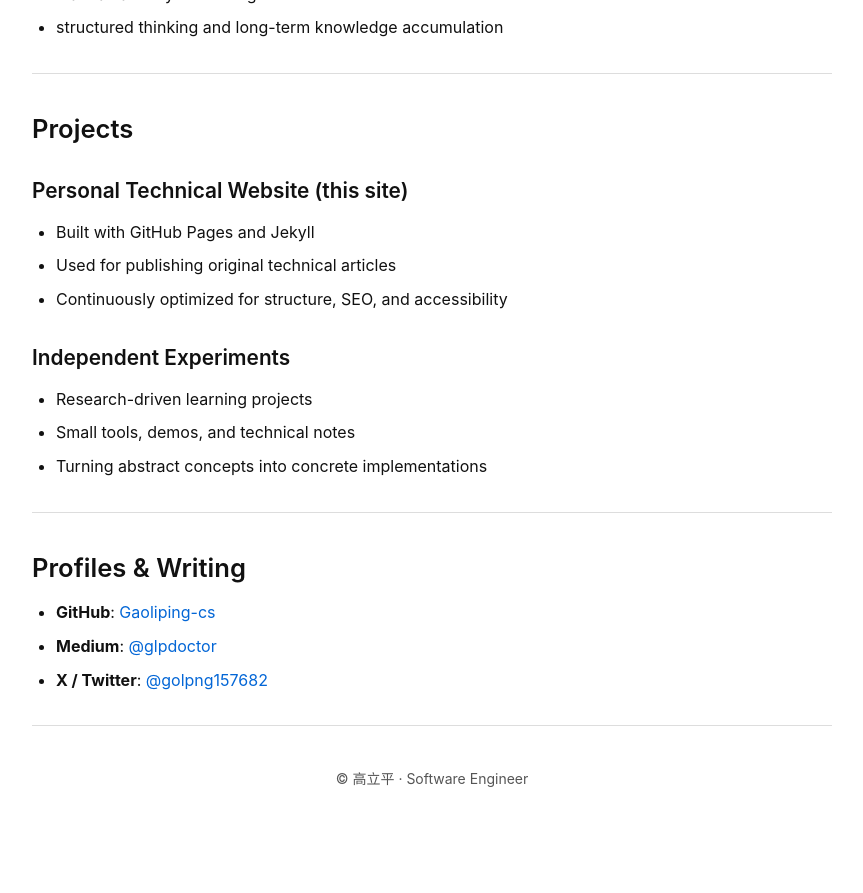
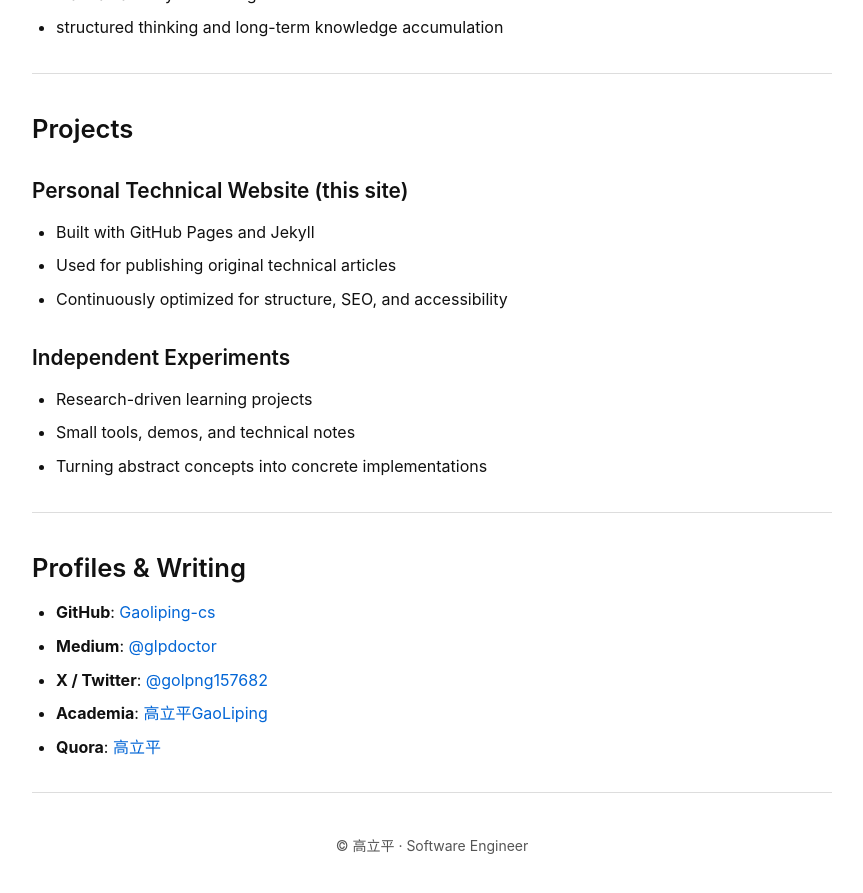
Before and after one commit to Gaoliping-cs/gaoliping.github.io, a Jekyll site: the page built from index.md, in a window 1280 px wide and 900 px high, scrolled down 1365 px. Shown: the top 893 px of the window, without its empty margins (208-1071 px from the left). Built offline with Jekyll 4.4.1, drawn with Linux system fonts in a browser that asks for light colours; before the commit the page ends 2197 px from its top, so only the background shows below that.

Commit message:
Update index.md

```diff
--- a/index.md
+++ b/index.md
@@ -80,6 +80,8 @@ I care deeply about:
 - **GitHub**: [Gaoliping-cs](https://github.com/Gaoliping-cs)
 - **Medium**: [@glpdoctor](https://medium.com/@glpdoctor)
 - **X / Twitter**: [@golpng157682](https://x.com/golpng157682)
+- **Academia**: [高立平GaoLiping](https://scut.academia.edu/%E9%AB%98%E7%AB%8B%E5%B9%B3GaoLiping)
+- **Quora**: [高立平](https://www.quora.com/profile/%E9%AB%98%E7%AB%8B%E5%B9%B3)
 
 ---
 
```
